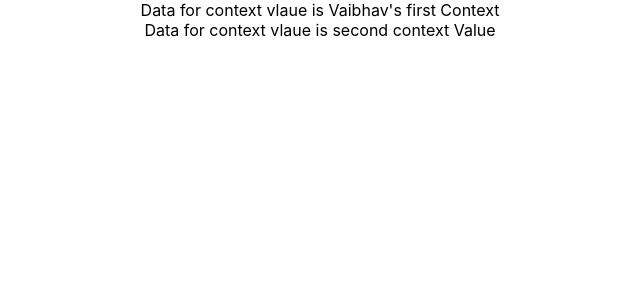
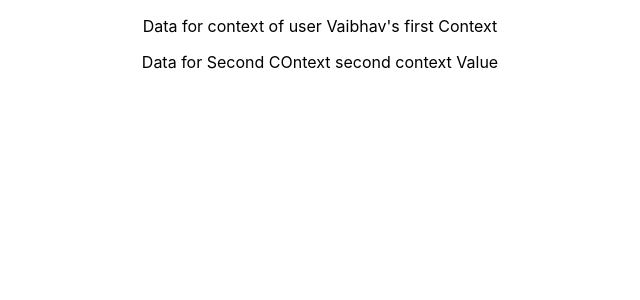
Before and after one commit to vaibhav164/react-app-codeevolution, a React (Create React App) app: page / in a window 1280 px wide. Shown: the top 300 px of the page, without its empty margins (320-960 px from the left). Built offline with nearby package versions, Linux system fonts and the light colour scheme.

Commit message:
learned how use consume data of context using useContext hook

```diff
--- a/src/components/Component2.js
+++ b/src/components/Component2.js
@@ -1,23 +1,13 @@
-import React from "react";
+import React, { useContext } from "react";
 import { UserContext, SecondContext } from "../App";
 function Component2() {
+  const userData = useContext(UserContext);
+  const secondContextData = useContext(SecondContext);
   return (
-    <UserContext.Consumer>
-      {(value) => {
-        return (
-          <SecondContext.Consumer>
-            {(value2) => {
-              return (
-                <React.Fragment>
-                  <div>Data for context vlaue is {value}</div>
-                  <div>Data for context vlaue is {value2}</div>
-                </React.Fragment>
-              );
-            }}
-          </SecondContext.Consumer>
-        );
-      }}
-    </UserContext.Consumer>
+    <React.Fragment>
+      <p>Data for context of user {userData}</p>
+      <p>Data for Second COntext {secondContextData}</p>
+    </React.Fragment>
   );
 }
 
```
